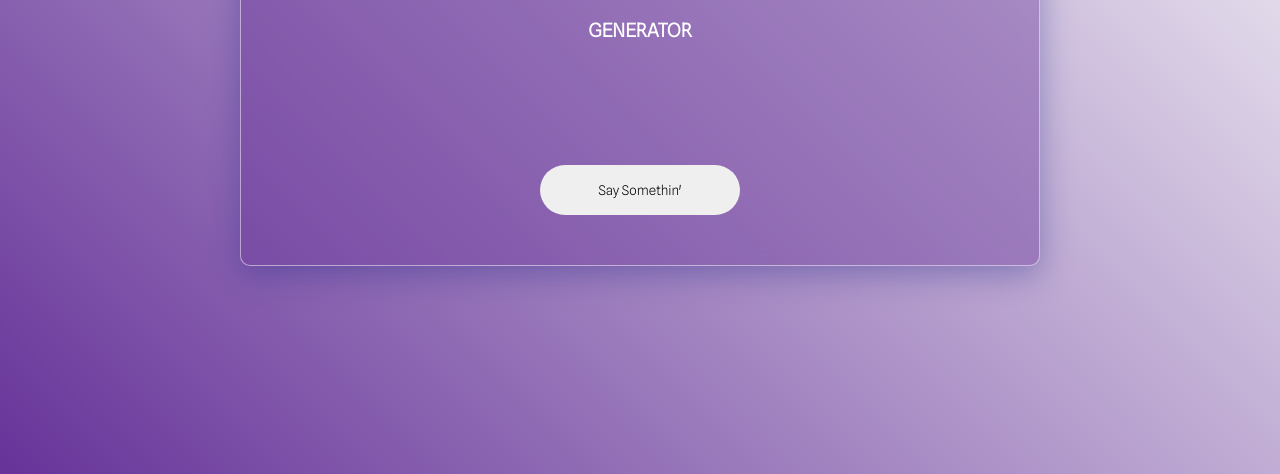
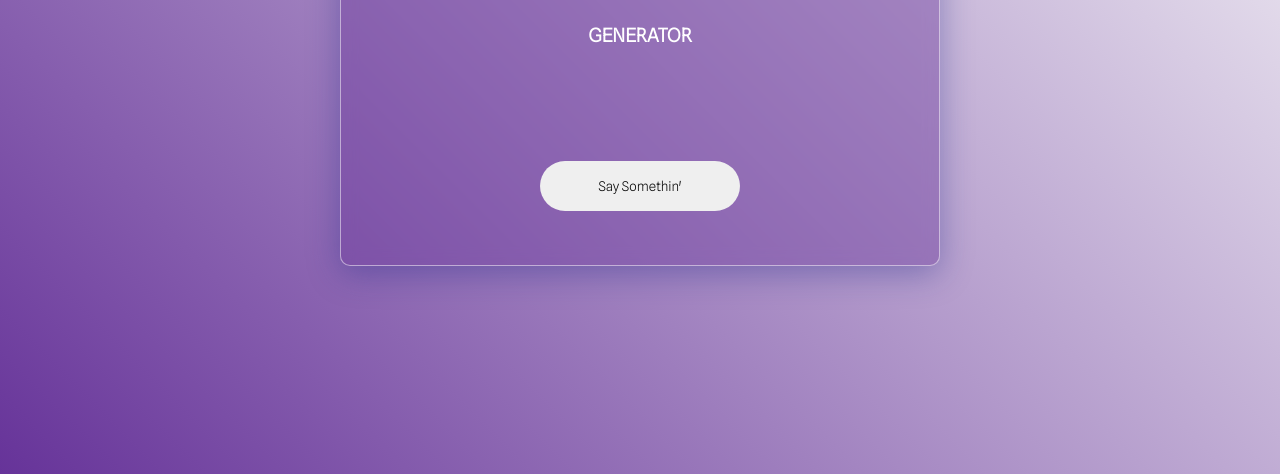
Before and after one commit to GerPut/pep-talk, a plain HTML site: page index.html in a window 1280 px wide. Shown: the part 342-816 px from the top of the page. Drawn offline with Linux system fonts and the light colour scheme.

Commit message:
Simplified sentence and style.

```diff
--- a/index.html
+++ b/index.html
@@ -13,12 +13,7 @@
     <div class="container">
         <h1 class="heading">PEP TALK</h1>
         <h3 class="sub-heading">GENERATOR</h3>
-        <div class="inner-container">
-            <div id="one" class="sentence"></div>
-            <div id="two" class="sentence"></div>
-            <div id="three" class="sentence"></div>
-            <div id="four" class="sentence"></div>
-        </div>
+        <p class="writing" id="writing"></p>
         <button id="button">Say Somethin'</button>
     </div>
     <script src="app.js"></script>
--- a/styles.css
+++ b/styles.css
@@ -14,7 +14,7 @@ body {
 }
 
 .container {
-    width: 800px;
+    width: 600px;
     height: 400px;
     margin: 10px 10px;
     display: flex;
@@ -55,21 +55,12 @@ p {
     text-align: center;
 }
 
-.inner-container {
-    display: flex;
-    justify-content: center;
-}
 
-.sentence {
-    width: 190px;
-    height: 25px;
+.writing {
     margin-top: 30px;
-    margin-left: 0;
-    display: flex;
-    justify-content: center;
-    font-weight: 100;
     font-family: 'Spline Sans', sans-serif;
     color: #fff;
+    font-weight: bold;
 }
 
 button {
```
